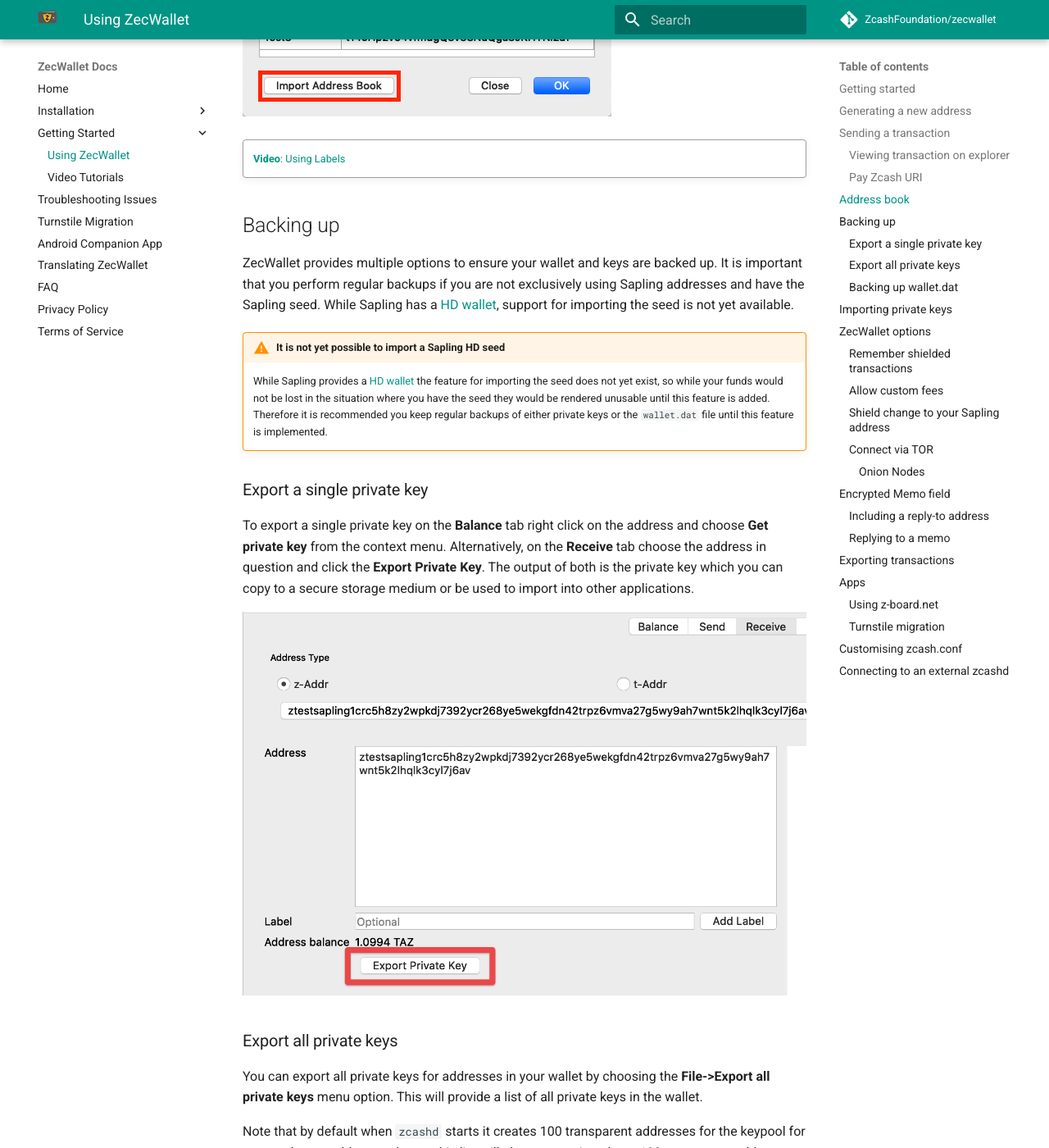
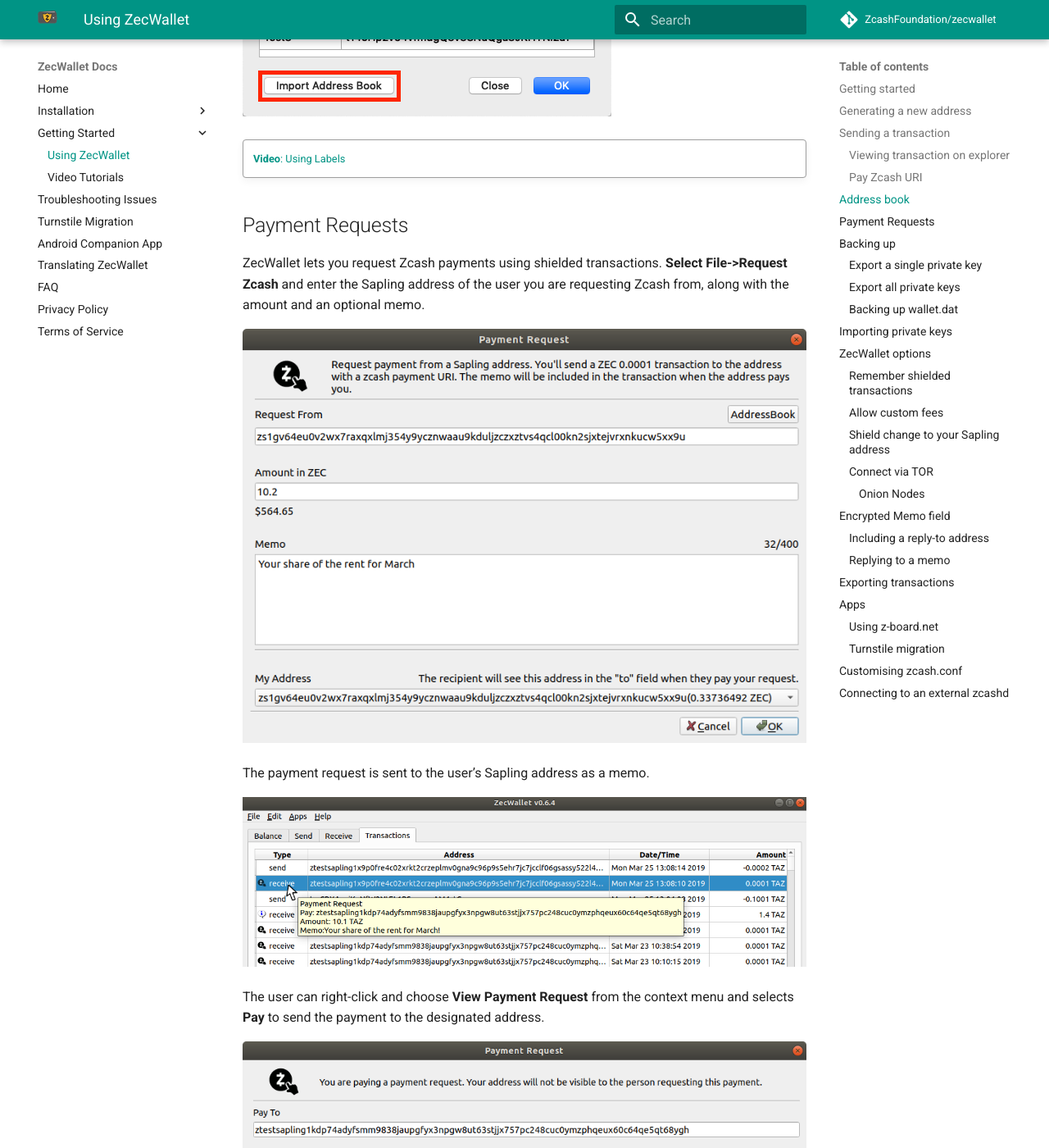
Before and after one commit to adityapk00/zqw-docs, an MkDocs documentation site: the page built from docs/using-zecwallet.md, in a window 1280 px wide and 1400 px high, scrolled down 4434 px. Shown: the whole window at 82% size. Built offline with MkDocs 1.6.1 and Material for MkDocs 9.7.7, drawn with Linux system fonts in a browser that asks for light colours; comment, search, counter and statistics services are not loaded.

Commit message:
Payment requests (#36)

```diff
--- a/docs/using-zecwallet.md
+++ b/docs/using-zecwallet.md
@@ -74,6 +74,20 @@
 
 !!! quote ""
     [**Video**: Using Labels](/video-tutorials/#using-labels)
+
+## Payment Requests
+
+ZecWallet lets you request Zcash payments using shielded transactions. **Select File->Request Zcash** and enter the Sapling address of the user you are requesting Zcash from, along with the amount and an optional memo.
+
+![Request Zcash](images/payment-requests-1.png)
+
+The payment request is sent to the user's Sapling address as a memo.
+
+![Receive Payment Request](images/payment-requests-2.png)
+
+The user can right-click and choose **View Payment Request** from the context menu and selects **Pay** to send the payment to the designated address.
+
+![Pay Payment Request](images/payment-requests-3.png)
 
 ## Backing up
 
```
Also changed, not shown: docs/images/payment-requests-1.png (added), docs/images/payment-requests-2.png (added), docs/images/payment-requests-3.png (added).
